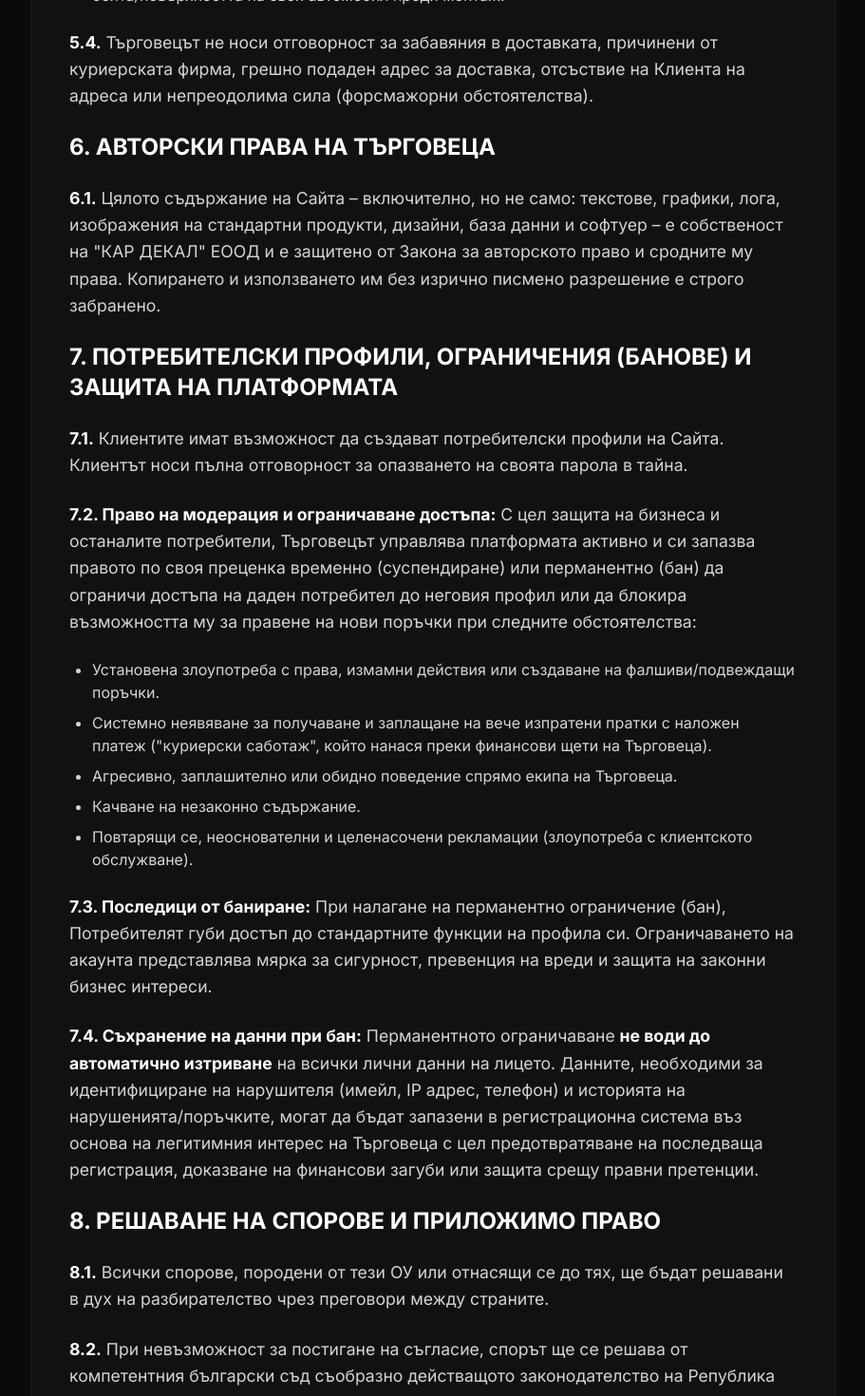
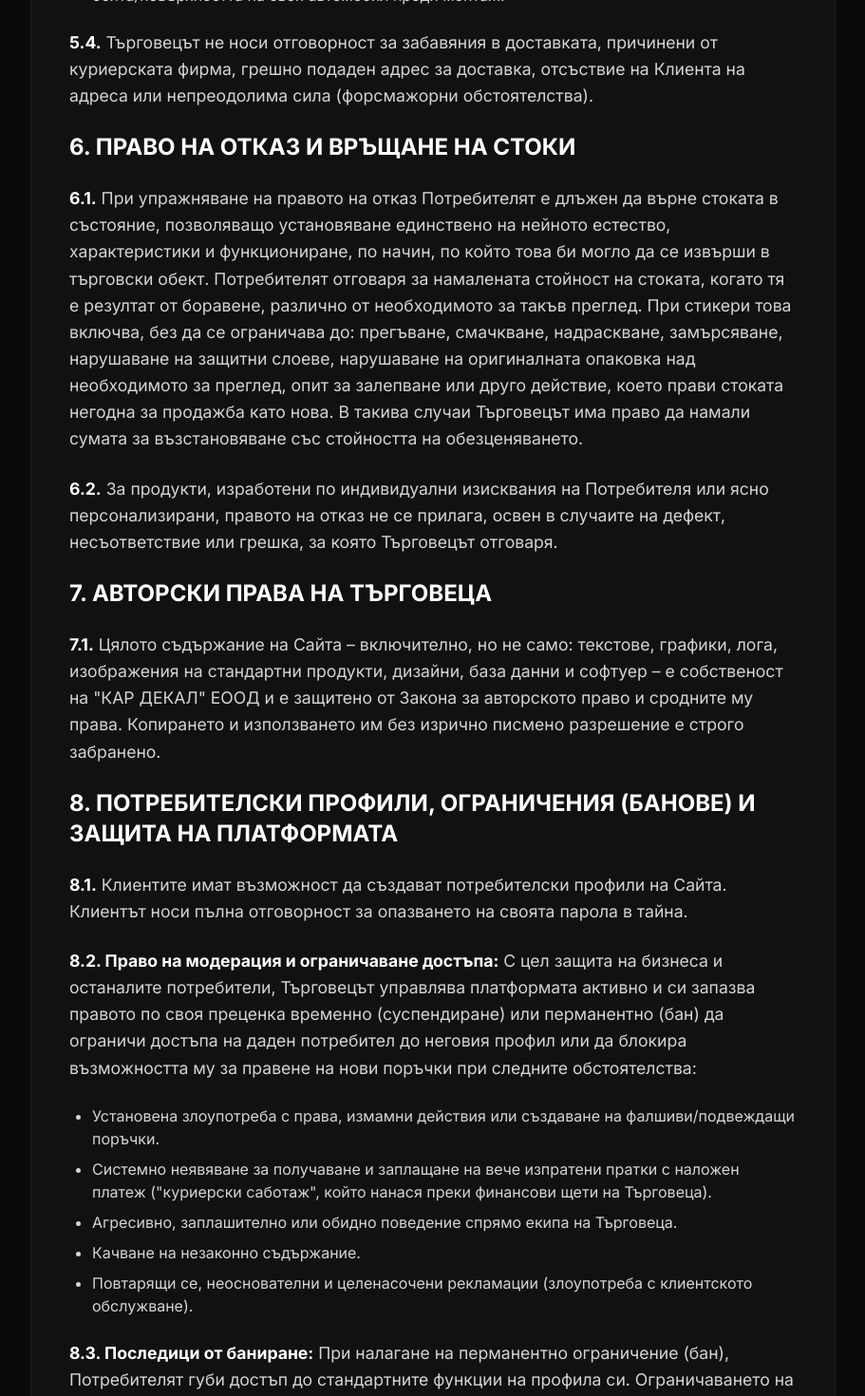
Before and after one commit to vasilb7/CarDecal_Site2026, a React (Vite) app: page /terms in a window 1280 px wide. Shown: the part 3260-4730 px from the top of the page at 95% size, without its empty margins (181-1092 px from the left). Built offline with nearby package versions, Linux system fonts and the light colour scheme; no server answers; the database is empty; a web font is replaced by a local one.

Commit message:
Актуализиране на общите условия с клаузи за право на отказ

```diff
--- a/pages/TermsPage.tsx
+++ b/pages/TermsPage.tsx
@@ -103,17 +103,25 @@ const TermsPage: React.FC = () => {
                         <strong className="text-white">5.4.</strong> Търговецът не носи отговорност за забавяния в доставката, причинени от куриерската фирма, грешно подаден адрес за доставка, отсъствие на Клиента на адреса или непреодолима сила (форсмажорни обстоятелства).
                     </p>
 
-                    <h2 className="text-2xl font-bold text-white mt-10 mb-2">6. АВТОРСКИ ПРАВА НА ТЪРГОВЕЦА</h2>
+                    <h2 className="text-2xl font-bold text-white mt-10 mb-2">6. ПРАВО НА ОТКАЗ И ВРЪЩАНЕ НА СТОКИ</h2>
                     <p>
-                        <strong className="text-white">6.1.</strong> Цялото съдържание на Сайта – включително, но не само: текстове, графики, лога, изображения на стандартни продукти, дизайни, база данни и софтуер – е собственост на "КАР ДЕКАЛ" ЕООД и е защитено от Закона за авторското право и сродните му права. Копирането и използването им без изрично писмено разрешение е строго забранено.
+                        <strong className="text-white">6.1.</strong> При упражняване на правото на отказ Потребителят е длъжен да върне стоката в състояние, позволяващо установяване единствено на нейното естество, характеристики и функциониране, по начин, по който това би могло да се извърши в търговски обект. Потребителят отговаря за намалената стойност на стоката, когато тя е резултат от боравене, различно от необходимото за такъв преглед. При стикери това включва, без да се ограничава до: прегъване, смачкване, надраскване, замърсяване, нарушаване на защитни слоеве, нарушаване на оригиналната опаковка над необходимото за преглед, опит за залепване или друго действие, което прави стоката негодна за продажба като нова. В такива случаи Търговецът има право да намали сумата за възстановяване със стойността на обезценяването.
+                    </p>
+                    <p>
+                        <strong className="text-white">6.2.</strong> За продукти, изработени по индивидуални изисквания на Потребителя или ясно персонализирани, правото на отказ не се прилага, освен в случаите на дефект, несъответствие или грешка, за която Търговецът отговаря.
                     </p>
 
-                    <h2 className="text-2xl font-bold text-white mt-10 mb-2">7. ПОТРЕБИТЕЛСКИ ПРОФИЛИ, ОГРАНИЧЕНИЯ (БАНОВЕ) И ЗАЩИТА НА ПЛАТФОРМАТА</h2>
+                    <h2 className="text-2xl font-bold text-white mt-10 mb-2">7. АВТОРСКИ ПРАВА НА ТЪРГОВЕЦА</h2>
                     <p>
-                        <strong className="text-white">7.1.</strong> Клиентите имат възможност да създават потребителски профили на Сайта. Клиентът носи пълна отговорност за опазването на своята парола в тайна.
+                        <strong className="text-white">7.1.</strong> Цялото съдържание на Сайта – включително, но не само: текстове, графики, лога, изображения на стандартни продукти, дизайни, база данни и софтуер – е собственост на "КАР ДЕКАЛ" ЕООД и е защитено от Закона за авторското право и сродните му права. Копирането и използването им без изрично писмено разрешение е строго забранено.
+                    </p>
+
+                    <h2 className="text-2xl font-bold text-white mt-10 mb-2">8. ПОТРЕБИТЕЛСКИ ПРОФИЛИ, ОГРАНИЧЕНИЯ (БАНОВЕ) И ЗАЩИТА НА ПЛАТФОРМАТА</h2>
+                    <p>
+                        <strong className="text-white">8.1.</strong> Клиентите имат възможност да създават потребителски профили на Сайта. Клиентът носи пълна отговорност за опазването на своята парола в тайна.
                     </p>
                     <p>
-                        <strong className="text-white">7.2. Право на модерация и ограничаване достъпа:</strong> С цел защита на бизнеса и останалите потребители, Търговецът управлява платформата активно и си запазва правото по своя преценка временно (суспендиране) или перманентно (бан) да ограничи достъпа на даден потребител до неговия профил или да блокира възможността му за правене на нови поръчки при следните обстоятелства:
+                        <strong className="text-white">8.2. Право на модерация и ограничаване достъпа:</strong> С цел защита на бизнеса и останалите потребители, Търговецът управлява платформата активно и си запазва правото по своя преценка временно (суспендиране) или перманентно (бан) да ограничи достъпа на даден потребител до неговия профил или да блокира възможността му за правене на нови поръчки при следните обстоятелства:
                     </p>
                     <ul className="list-disc pl-6 space-y-2">
                         <li>Установена злоупотреба с права, измамни действия или създаване на фалшиви/подвеждащи поръчки.</li>
@@ -123,21 +131,21 @@ const TermsPage: React.FC = () => {
                         <li>Повтарящи се, неоснователни и целенасочени рекламации (злоупотреба с клиентското обслужване).</li>
                     </ul>
                     <p>
-                        <strong className="text-white">7.3. Последици от баниране:</strong> При налагане на перманентно ограничение (бан), Потребителят губи достъп до стандартните функции на профила си. Ограничаването на акаунта представлява мярка за сигурност, превенция на вреди и защита на законни бизнес интереси.
+                        <strong className="text-white">8.3. Последици от баниране:</strong> При налагане на перманентно ограничение (бан), Потребителят губи достъп до стандартните функции на профила си. Ограничаването на акаунта представлява мярка за сигурност, превенция на вреди и защита на законни бизнес интереси.
                     </p>
                     <p>
-                        <strong className="text-white">7.4. Съхранение на данни при бан:</strong> Перманентното ограничаване <strong className="text-white">не води до автоматично изтриване</strong> на всички лични данни на лицето. Данните, необходими за идентифициране на нарушителя (имейл, IP адрес, телефон) и историята на нарушенията/поръчките, могат да бъдат запазени в регистрационна система въз основа на легитимния интерес на Търговеца с цел предотвратяване на последваща регистрация, доказване на финансови загуби или защита срещу правни претенции.
+                        <strong className="text-white">8.4. Съхранение на данни при бан:</strong> Перманентното ограничаване <strong className="text-white">не води до автоматично изтриване</strong> на всички лични данни на лицето. Данните, необходими за идентифициране на нарушителя (имейл, IP адрес, телефон) и историята на нарушенията/поръчките, могат да бъдат запазени в регистрационна система въз основа на легитимния интерес на Търговеца с цел предотвратяване на последваща регистрация, доказване на финансови загуби или защита срещу правни претенции.
                     </p>
 
-                    <h2 className="text-2xl font-bold text-white mt-10 mb-2">8. РЕШАВАНЕ НА СПОРОВЕ И ПРИЛОЖИМО ПРАВО</h2>
+                    <h2 className="text-2xl font-bold text-white mt-10 mb-2">9. РЕШАВАНЕ НА СПОРОВЕ И ПРИЛОЖИМО ПРАВО</h2>
                     <p>
-                        <strong className="text-white">8.1.</strong> Всички спорове, породени от тези ОУ или отнасящи се до тях, ще бъдат решавани в дух на разбирателство чрез преговори между страните.
+                        <strong className="text-white">9.1.</strong> Всички спорове, породени от тези ОУ или отнасящи се до тях, ще бъдат решавани в дух на разбирателство чрез преговори между страните.
                     </p>
                     <p>
-                        <strong className="text-white">8.2.</strong> При невъзможност за постигане на съгласие, спорът ще се решава от компетентния български съд съобразно действащото законодателство на Република България.
+                        <strong className="text-white">9.2.</strong> При невъзможност за постигане на съгласие, спорът ще се решава от компетентния български съд съобразно действащото законодателство на Република България.
                     </p>
                     <p>
-                        <strong className="text-white">8.3.</strong> Потребителите имат право да използват и Европейската платформа за онлайн решаване на спорове (ОРС), достъпна на: <a href="http://ec.europa.eu/odr" target="_blank" rel="noreferrer" className="text-red-500 hover:text-red-400">http://ec.europa.eu/odr</a>.
+                        <strong className="text-white">9.3.</strong> Потребителите имат право да използват и Европейската платформа за онлайн решаване на спорове (ОРС), достъпна на: <a href="http://ec.europa.eu/odr" target="_blank" rel="noreferrer" className="text-red-500 hover:text-red-400">http://ec.europa.eu/odr</a>.
                     </p>
                 </motion.div>
 
```
